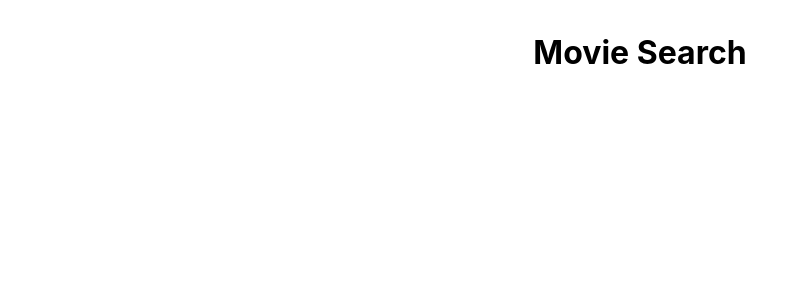
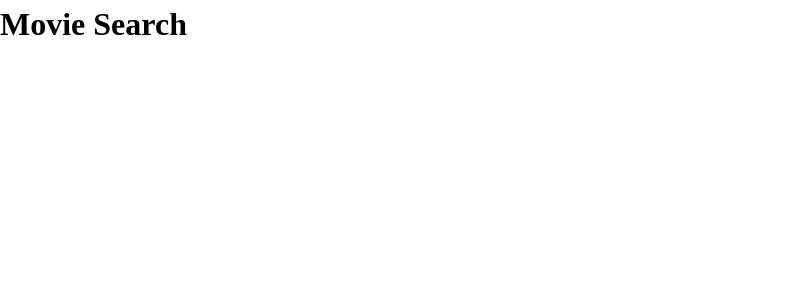
Before and after one commit to VinayakaHegade/Movie-Search, a React (Vite) app: page / in a window 1280 px wide. Shown: the top 300 px of the page, without its empty margins (0-808 px from the left). Built offline with nearby package versions, Linux system fonts and the light colour scheme.

Commit message:
Improve website layout and typography with CSS reset

```diff
--- a/src/index.css
+++ b/src/index.css
@@ -1,10 +1,46 @@
-:root {
-  font-family: Inter, system-ui, Avenir, Helvetica, Arial, sans-serif;
+/*
+  1. Use a more-intuitive box-sizing model.
+*/
+*, *::before, *::after {
+  box-sizing: border-box;
+}
+/*
+  2. Remove default margin
+*/
+* {
+  margin: 0;
+}
+/*
+  Typographic tweaks!
+  3. Add accessible line-height
+  4. Improve text rendering
+*/
+body {
   line-height: 1.5;
-  font-weight: 400;
+  -webkit-font-smoothing: antialiased;
 }
-
-body {
-  display: flex;
-  justify-content: center;
+/*
+  5. Improve media defaults
+*/
+img, picture, video, canvas, svg {
+  display: block;
+  max-width: 100%;
 }
+/*
+  6. Remove built-in form typography styles
+*/
+input, button, textarea, select {
+  font: inherit;
+}
+/*
+  7. Avoid text overflows
+*/
+p, h1, h2, h3, h4, h5, h6 {
+  overflow-wrap: break-word;
+}
+/*
+  8. Create a root stacking context
+*/
+#root, #__next {
+  isolation: isolate;
+}
```
